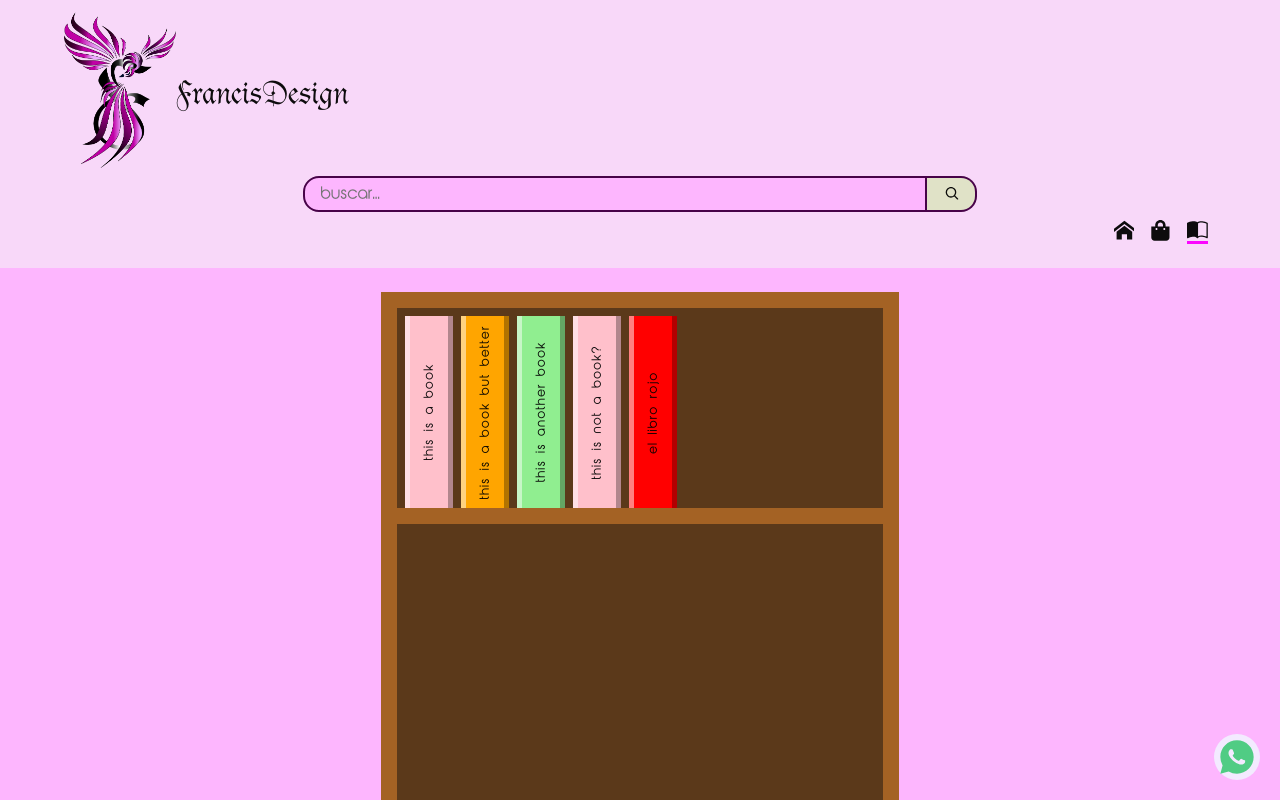
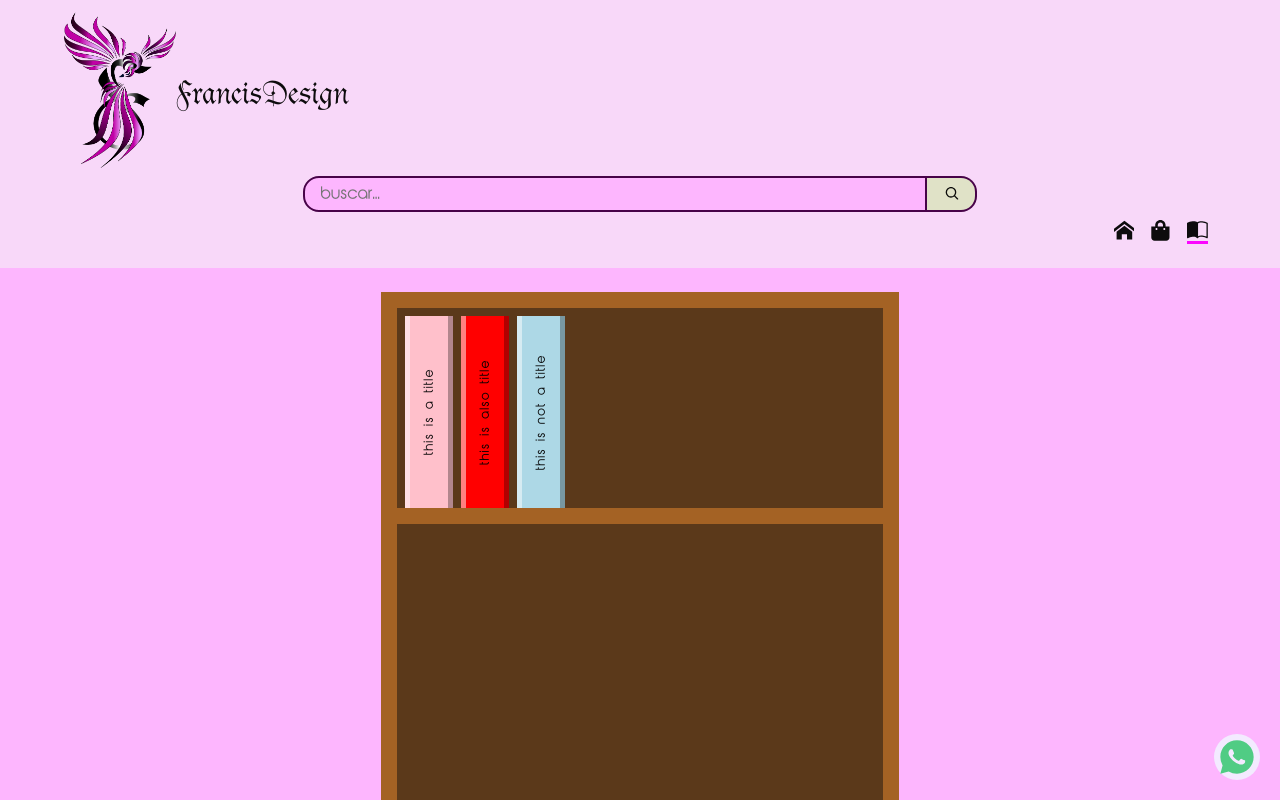
Before and after one commit to EnzoBorrelli/Francis-Design, a React (Vite) app: page /Blog in a window 1280 px wide. Shown: the top 800 px of the page. Built offline with nearby package versions, Linux system fonts and the light colour scheme.

Commit message:
sistema de entradas con base de dato

```diff
--- a/src/components/sections/Blog/Blog.tsx
+++ b/src/components/sections/Blog/Blog.tsx
@@ -2,39 +2,60 @@ import { useState } from "react";
 import "./Blog.scss";
 import Entrada from "./Entrada/Entrada";
 import BotonEntrada from "./BotonEntrada/BotonEntrada";
+import dataEntradas from "./entrandas";
+
+const defaltdata = {
+  id: 1,
+  CoverColor: "pink", //color de la tapa
+  BookTitle: "this is a title", //titulo del libro
+
+  page1bg: "", // foto de fondo pag1(back de la portada)
+  page1content: "back1", // texto de pag1
+
+  page2bgF: "", //bgF = background Front
+  page2contentF: "front2",
+  page2bgB: "", //b = Back
+  page2contentB: "back2",
+
+  page3bgF: "", //bgF = background Front
+  page3contentF: "front3",
+  page3bgB: "", //b = Back
+  page3contentB: "back3",
+
+  page4bgF: "", //bgF = background Front
+  page4contentF: "front4",
+  page4bgB: "", //b = Back
+  page4contentB: "back4",
+
+  page5bg: "", //frente de la contratapa
+  page5content: "front5",
+};
 
 const Blog = () => {
   const [seAbrio, setSeAbrio] = useState(false);
+  const [data, setData] = useState(defaltdata);
 
-  function AbrirLibro() {
-    setSeAbrio(!seAbrio);
+  async function AbrirLibro(content: any) {
+    setSeAbrio(false);
+    await new Promise((resolve) => setTimeout(resolve, 500));
+    setData(content);
+    setSeAbrio(true);
   }
   return (
     <body className="blog">
       <div className="blog-libreria">
         <div className="libreria-estanteria">
-        <BotonEntrada Click={AbrirLibro}
-          CoverColor="pink"
-          BookTitle="this is a book"
-        />
-        <BotonEntrada
-          CoverColor="orange"
-          BookTitle="this is a book but better"
-        />
-        <BotonEntrada
-          CoverColor="lightgreen"
-          BookTitle="this is another book"
-        />
-        <BotonEntrada
-          CoverColor="pink"
-          BookTitle="this is not a book?"
-        />
-        <BotonEntrada
-          CoverColor="red"
-          BookTitle="el libro rojo"
-        />
-      </div>
-      <div className={`blog-entrada ${seAbrio? "Activo": ""}`}><Entrada/></div>
+          {dataEntradas.entradas.map((entrada: any) => (
+            <BotonEntrada key={entrada.id}
+              Click={() => AbrirLibro(entrada)}
+              CoverColor={entrada.CoverColor}
+              BookTitle={entrada.BookTitle}
+            />
+          ))}
+        </div>
+        <div className={`blog-entrada ${seAbrio ? "Activo" : ""}`}>
+          <Entrada Content={data} />
+        </div>
       </div>
     </body>
   );
--- a/src/components/sections/Blog/Entrada/Entrada.scss
+++ b/src/components/sections/Blog/Entrada/Entrada.scss
@@ -24,10 +24,10 @@
   box-shadow: 2px 2px 5px rgba(0, 0, 0, 0.5);
   transition: transform 0.5s;
 }
-.pageBtn:nth-child(odd){
+.pageBtn:nth-child(odd) {
   font-size: var(--fontNormal-big);
 }
-.pageNum{
+.pageNum {
   font-size: var(--fontSmall-big);
 }
 .book.Open {
@@ -57,8 +57,6 @@
   left: 0;
   perspective: 1500px;
 }
-
-
 
 .front,
 .back {
@@ -97,7 +95,6 @@
   transform: rotateY(180deg);
 }
 .book-cover {
-  background-color: blueviolet;
   border-radius: 0;
 }
 /* Paper flip effect */
@@ -106,20 +103,20 @@
   transform: rotateY(-180deg);
 }
 
-
-.page-img{
+.page-img {
   background: center/cover no-repeat;
+}
+.reverse {
   border-radius: 1rem 0 0 1rem;
 }
-.page-text{
-    padding:2rem;
+.page-text {
+  padding: 2rem;
   font-size: var(--fontNormal-little);
-    line-height:1.5;
+  line-height: 1.5;
 }
-.Cover-text{
+.Cover-text {
   font-size: var(--fontNormal-big);
   text-align: center;
   padding: 2rem;
   line-height: 2;
-
 }
--- /dev/null
+++ b/src/components/sections/Blog/entrandas.ts
@@ -0,0 +1,117 @@
+import hanary from '../../../assets/images/hanary.jpg'
+
+
+interface EntradaContenido{
+    id: number;
+    CoverColor: string; //color de la tapa
+    BookTitle: string; //titulo del libro
+
+    page1bg: string; // foto de fondo pag1(back de la portada)
+    page1content: string; // texto de pag1
+
+    page2bgF: string; //bgF = background Front
+    page2contentF: string;
+    page2bgB: string; //b = Back
+    page2contentB: string;
+
+    page3bgF: string; //bgF = background Front
+    page3contentF: string;
+    page3bgB: string; //b = Back
+    page3contentB: string;
+
+    page4bgF: string; //bgF = background Front
+    page4contentF: string;
+    page4bgB: string; //b = Back
+    page4contentB: string;
+
+    page5bg: string; //frente de la contratapa
+    page5content: string;
+
+}
+
+interface DataEntradas{
+    entradas:EntradaContenido[];
+}
+const dataEntradas: DataEntradas = {
+    entradas:[
+        {
+            id: 1,
+            CoverColor: "pink", //color de la tapa
+            BookTitle: "this is a title", //titulo del libro
+
+            page1bg: hanary, // foto de fondo pag1(back de la portada)
+            page1content: "", // texto de pag1
+
+            page2bgF: "", //bgF = background Front
+            page2contentF: "front2",
+            page2bgB: "", //b = Back
+            page2contentB: "back2",
+
+            page3bgF: "", //bgF = background Front
+            page3contentF: "front3",
+            page3bgB: "", //b = Back
+            page3contentB: "back3",
+
+            page4bgF: "", //bgF = background Front
+            page4contentF: "front4",
+            page4bgB: "", //b = Back
+            page4contentB: "back4",
+
+            page5bg: "", //frente de la contratapa
+            page5content: "front5"
+        },
+        {
+            id: 2,
+            CoverColor: "red", //color de la tapa
+            BookTitle: "this is also title", //titulo del libro
+
+            page1bg: "", // foto de fondo pag1(back de la portada)
+            page1content: "", // texto de pag1
+
+            page2bgF: hanary, //bgF = background Front
+            page2contentF: "",
+            page2bgB: "", //b = Back
+            page2contentB: "y viste es todo un tema",
+
+            page3bgF: "", //bgF = background Front
+            page3contentF: "front3",
+            page3bgB: "", //b = Back
+            page3contentB: "back3",
+
+            page4bgF: "", //bgF = background Front
+            page4contentF: "front4",
+            page4bgB: hanary, //b = Back
+            page4contentB: "back4",
+
+            page5bg: "", //frente de la contratapa
+            page5content: "front5"
+        },
+        {
+            id: 3,
+            CoverColor: "lightblue", //color de la tapa
+            BookTitle: "this is not a title", //titulo del libro
+
+            page1bg: "", // foto de fondo pag1(back de la portada)
+            page1content: "", // texto de pag1
+
+            page2bgF: "", //bgF = background Front
+            page2contentF: "front2",
+            page2bgB: "", //b = Back
+            page2contentB: "back2",
+
+            page3bgF: "", //bgF = background Front
+            page3contentF: "front3",
+            page3bgB: "", //b = Back
+            page3contentB: "back3",
+
+            page4bgF: "", //bgF = background Front
+            page4contentF: "front4",
+            page4bgB: "", //b = Back
+            page4contentB: "back4",
+
+            page5bg: hanary, //frente de la contratapa
+            page5content: "front5"
+        },
+    ]
+};
+export default dataEntradas;
```
Also changed, not shown: src/components/sections/Blog/Entrada/Entrada.tsx (+104 -41 lines). Lines whose indentation alone changed are shown as unchanged.
